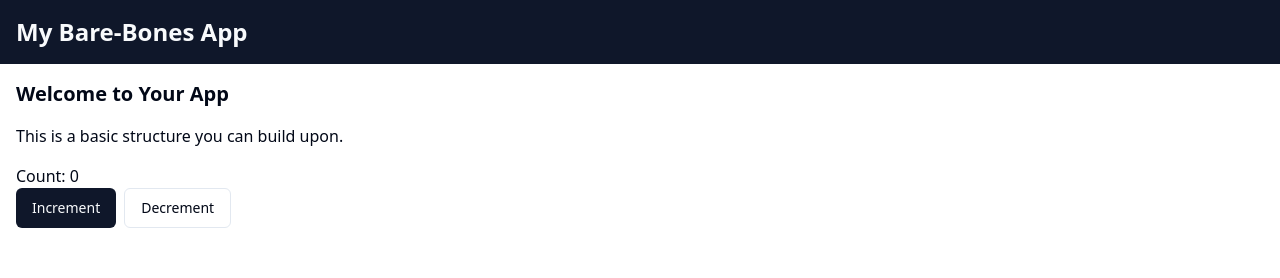
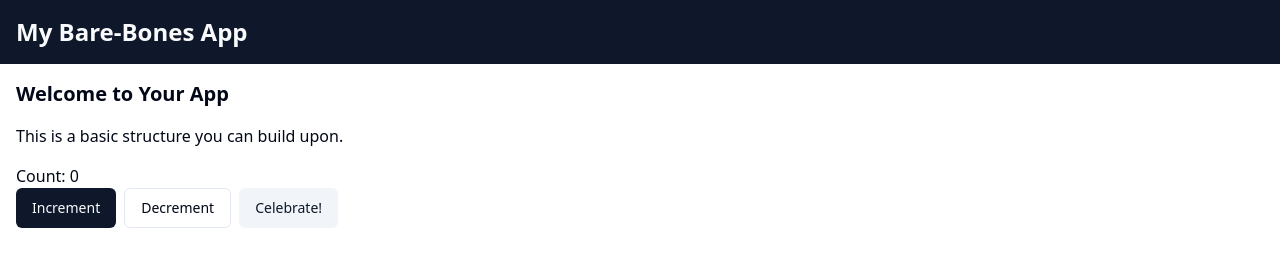
Before and after one commit to GPT-Engineer-App/bare-bones-playground, a React (Vite) app: page / in a window 1280 px wide. Shown: the top 278 px of the page. Built offline with nearby package versions, Linux system fonts and the light colour scheme.

Commit message:
GPT Engineer Update [skip gpt_engineer]

```diff
--- a/package.json
+++ b/package.json
@@ -40,6 +40,7 @@
     "@radix-ui/react-toggle-group": "^1.1.0",
     "@radix-ui/react-tooltip": "^1.1.0",
     "@tanstack/react-query": "^5.48.0",
+    "canvas-confetti": "^1.9.3",
     "class-variance-authority": "^0.7.0",
     "clsx": "^2.1.0",
     "cmdk": "^1.0.0",
--- a/src/pages/Index.jsx
+++ b/src/pages/Index.jsx
@@ -1,5 +1,6 @@
 import { useState } from 'react';
 import { Button } from "@/components/ui/button";
+import confetti from 'canvas-confetti';
 
 const Index = () => {
   const [count, setCount] = useState(0);
@@ -16,7 +17,8 @@ const Index = () => {
         <div className="mb-4">
           <p>Count: {count}</p>
           <Button onClick={() => setCount(count + 1)} className="mr-2">Increment</Button>
-          <Button onClick={() => setCount(count - 1)} variant="outline">Decrement</Button>
+          <Button onClick={() => setCount(count - 1)} variant="outline" className="mr-2">Decrement</Button>
+          <Button onClick={() => confetti()} variant="secondary">Celebrate!</Button>
         </div>
       </main>
 
```
Also changed, not shown: 1 other file (tests, documents, lock files or other folders).
